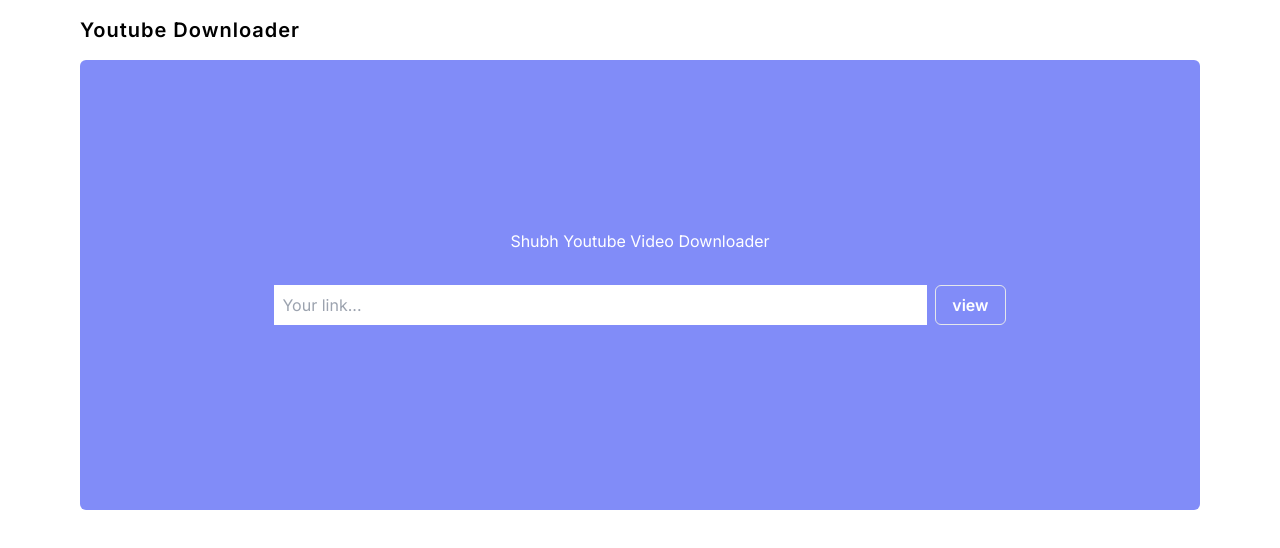
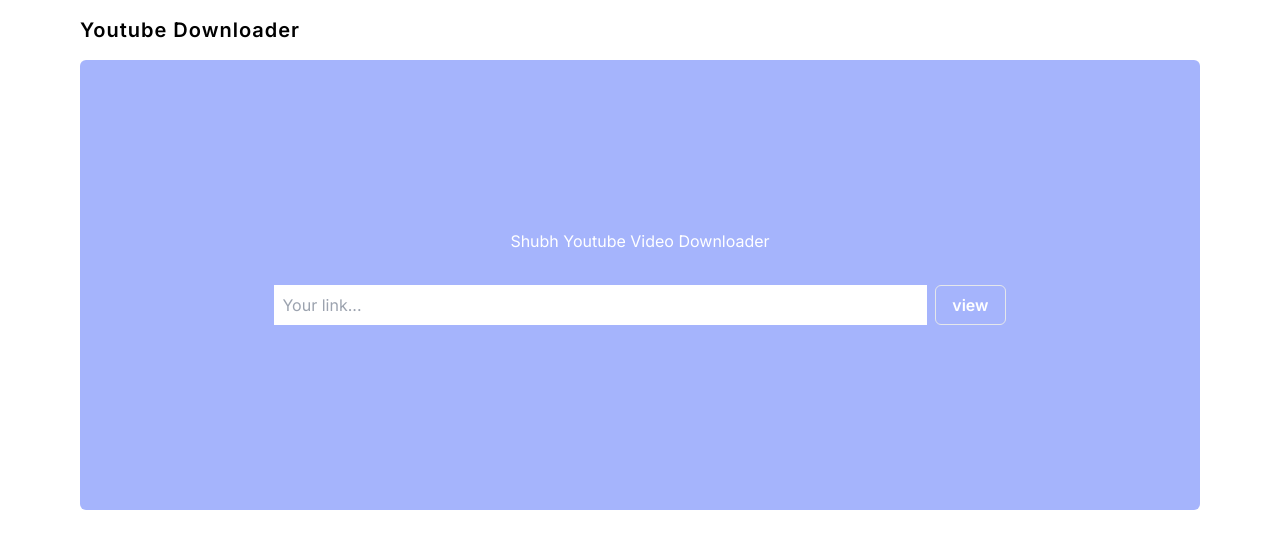
Before and after one commit to shubham947222/youtube-video-downloader, a Next.js app: page / in a window 1280 px wide. Shown: the top 548 px of the page. Built offline with nearby package versions, Linux system fonts and the light colour scheme.

Commit message:
bg revert

```diff
--- a/app/page.jsx
+++ b/app/page.jsx
@@ -74,7 +74,7 @@
           </div>
         </div>
       )}
-      <div className="flex text-white bg-indigo-400 rounded-md flex-col items-center min-h-[450px] w-full justify-center">
+      <div className="flex text-white bg-indigo-300 rounded-md flex-col items-center min-h-[450px] w-full justify-center">
         <h3>
           {loading ? "Thank you for waiting" : "Shubh Youtube Video Downloader"}
         </h3>
@@ -91,7 +91,7 @@
             />
             <button
               onClick={handleDownload}
-              className="rounded-md py-1 px-4 font-semibold border transition duration-300 hover:bg-white hover:text-indigo-400"
+              className="rounded-md py-1 px-4 font-semibold border transition duration-300 hover:bg-white hover:text-indigo-300"
             >
               view
             </button>
```
